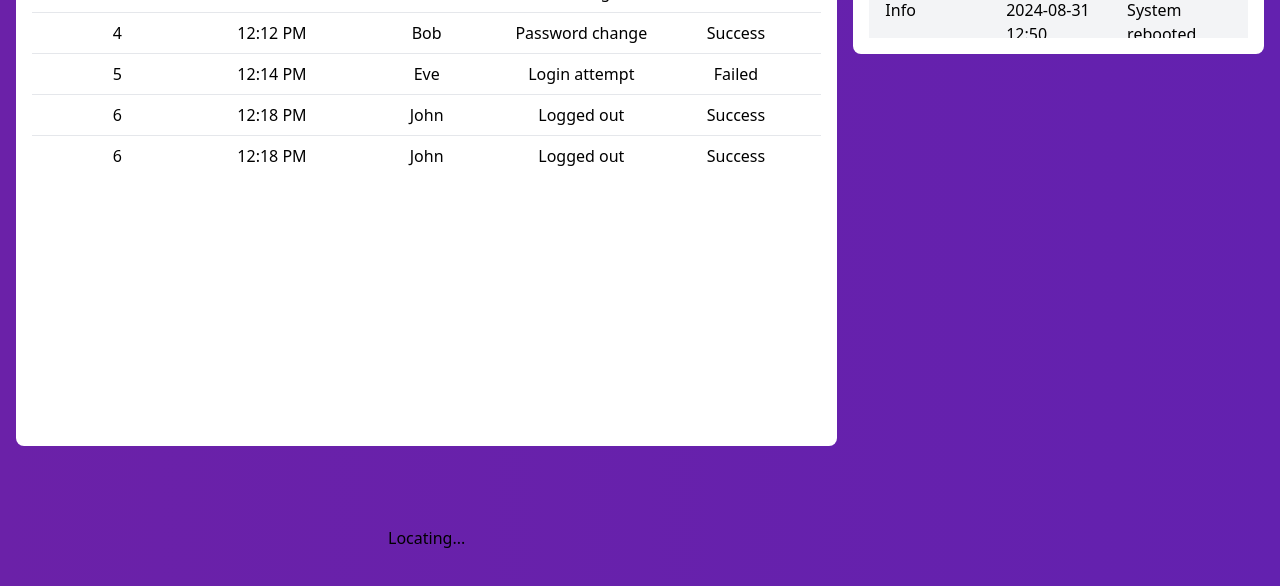
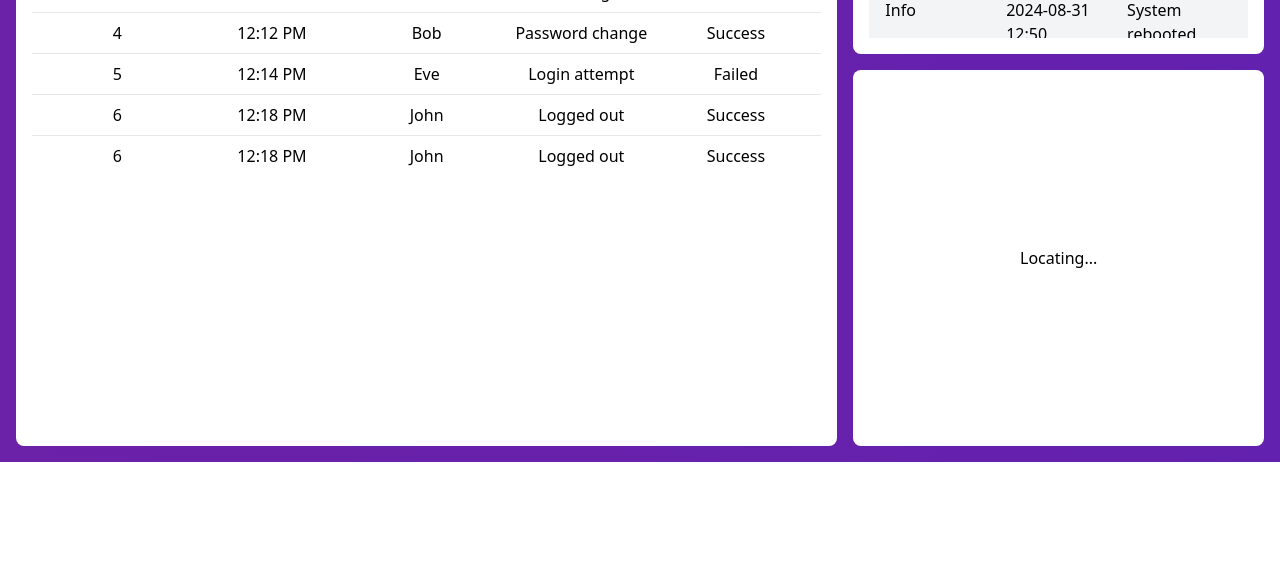
Before and after one commit to govardhan-06/SafeScape, a React (Vite) app: page /dashboard/camera1 in a window 1280 px wide. Shown: the part 434-1020 px from the top of the page. After the commit the page ends 896 px from the top, so only its background shows below. Built offline with nearby package versions, Linux system fonts and the light colour scheme; no server answers; the database is empty.

Commit message:
improving dashboard

```diff
--- a/src/pages/Dashboard.jsx
+++ b/src/pages/Dashboard.jsx
@@ -71,7 +71,7 @@ const Dashboard = () => {
                       <>
                         <Speedometer percentage={safetymeter} />
                         <Logs />
-                        <UserLocationMap lat={latitude} lon={longitude} />
+                        {/* <UserLocationMap lat={latitude} lon={longitude} /> */}
                       </>
                     )}
                   </CameraData>
@@ -85,7 +85,7 @@ const Dashboard = () => {
                       <>
                         <Speedometer percentage={safetymeter} />
                         <Logs />
-                        <UserLocationMap lat={latitude} lon={longitude} />
+                        {/* <UserLocationMap lat={latitude} lon={longitude} /> */}
                       </>
                     )}
                   </CameraData>
@@ -99,7 +99,7 @@ const Dashboard = () => {
                       <>
                         <Speedometer percentage={safetymeter} />
                         <Logs />
-                        <UserLocationMap lat={latitude} lon={longitude} />
+                        {/* <UserLocationMap lat={latitude} lon={longitude} /> */}
                       </>
                     )}
                   </CameraData>
@@ -113,7 +113,7 @@ const Dashboard = () => {
                       <>
                         <Speedometer percentage={safetymeter} />
                         <Logs />
-                        <UserLocationMap lat={latitude} lon={longitude} />
+                        {/* <UserLocationMap lat={latitude} lon={longitude} /> */}
                       </>
                     )}
                   </CameraData>
@@ -130,6 +130,9 @@ const Dashboard = () => {
           <div className="p-4 bg-white rounded-lg h-1/2">
             <PastAlerts alerts={sampleAlerts} />
           </div>
+          <div className="bg-white rounded-lg h-1/2">
+            <UserLocationMap></UserLocationMap>
+          </div>
         </div>
       </div>
     </>
```
